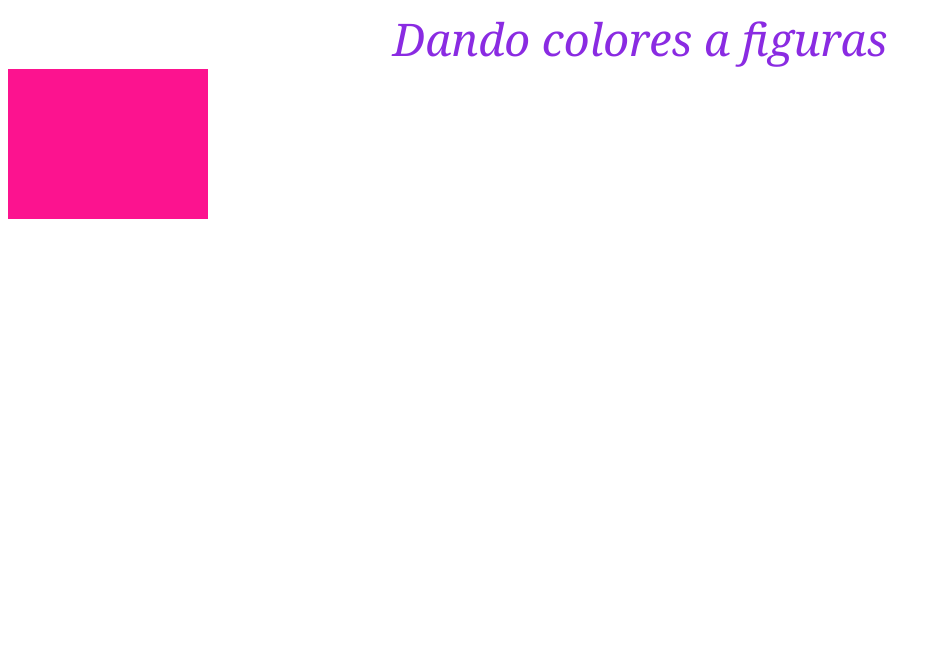
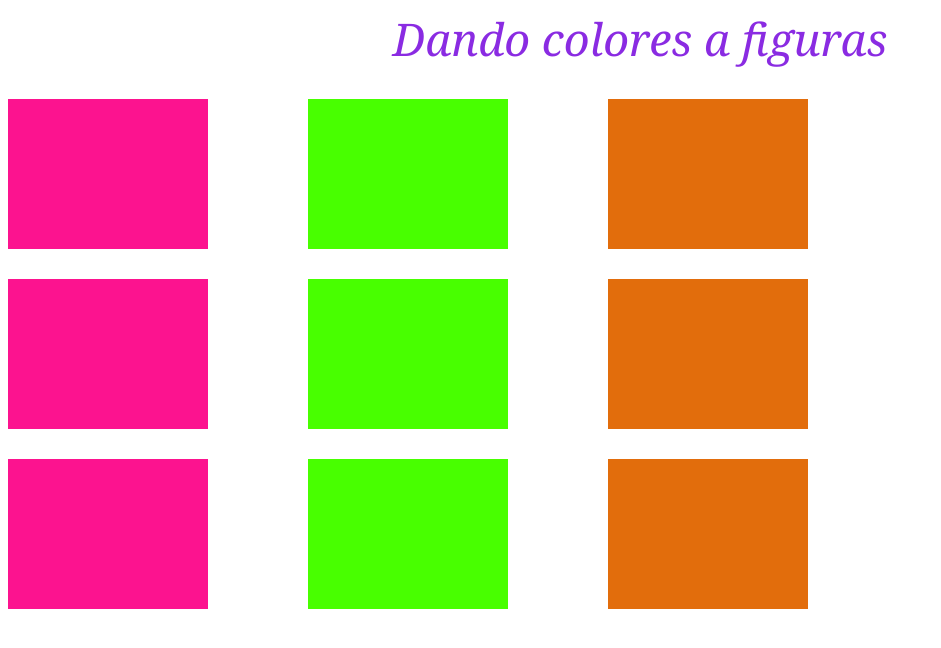
Before and after one commit to Klau182/colores, a plain HTML site: page index.html in a window 1280 px wide. Shown: the whole page, without its empty margins (0-941 px from the left). Drawn offline with Linux system fonts and the light colour scheme.

Commit message:
se dan los atributos a los demas div anidados

```diff
--- a/assets/css/estilos.css
+++ b/assets/css/estilos.css
@@ -14,6 +14,94 @@
     margin-bottom: 10px;
 }
 
+#cuadrado1 {
+    height: 150px;
+    width: 200px;
+    background: blue;
+    animation-name: pepopin;
+    animation-duration: 7s;
+    margin-bottom: 10px;
+}
+
+#cuadrado2 {
+    height: 150px;
+    width: 200px;
+    background: blue;
+    animation-name: pepopin;
+    animation-duration: 7s;
+}
+
+#cuadradito {
+    margin-bottom: 30px;
+    margin-top: 30px;
+    margin-left: 300px;
+    margin-right: 50px;
+    height: 150px;
+    width: 200px;
+    background: #48ff00;
+    animation-name: pepopina;
+    animation-duration: 17s;
+}
+
+#cuadradito1 {
+    margin-bottom: 30px;
+    margin-top: 30px;
+    margin-left: 300px;
+    margin-right: 50px;
+    height: 150px;
+    width: 200px;
+    background: #48ff00;
+    animation-name: pepopina;
+    animation-duration: 17s;
+}
+
+#cuadradito2 {
+    margin-bottom: 30px;
+    margin-top: 30px;
+    margin-left: 300px;
+    margin-right: 50px;
+    height: 150px;
+    width: 200px;
+    background: #48ff00;
+    animation-name: pepopina;
+    animation-duration: 17s;
+}
+
+#cuadrito {
+    margin-bottom: 30px;
+    margin-top: 30px;
+    margin-left: 300px;
+    margin-right: 50px;
+    height: 150px;
+    width: 200px;
+    background: rgb(226, 109, 12);
+    animation-name: pepopin1;
+    animation-duration: 37s;
+}
+
+#cuadrito1 {
+    margin-bottom: 30px;
+    margin-top: 30px;
+    margin-left: 300px;
+    margin-right: 50px;
+    height: 150px;
+    width: 200px;
+    background: rgb(226, 109, 12);
+    animation-name: pepopin1;
+    animation-duration: 37s;
+}
+
+#cuadrito2 {
+    margin-bottom: 30px;
+    margin-top: 30px;
+    margin-left: 300px;
+    margin-right: 50px;
+    height: 150px;
+    width: 200px;
+    background: rgb(226, 109, 12);
+    animation-name: pepopin1;
+    animation-duration: 37s;
+}
 @keyframes pepopin {
     0% {background: blue;}
     10% {background: chartreuse;}
```
